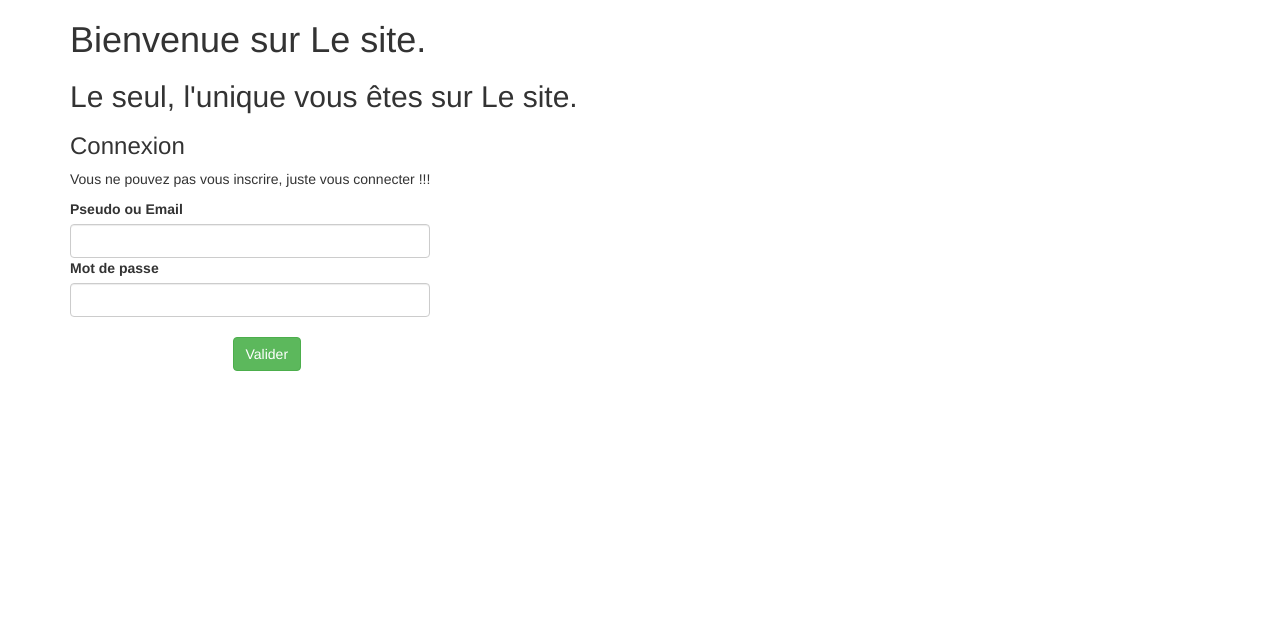
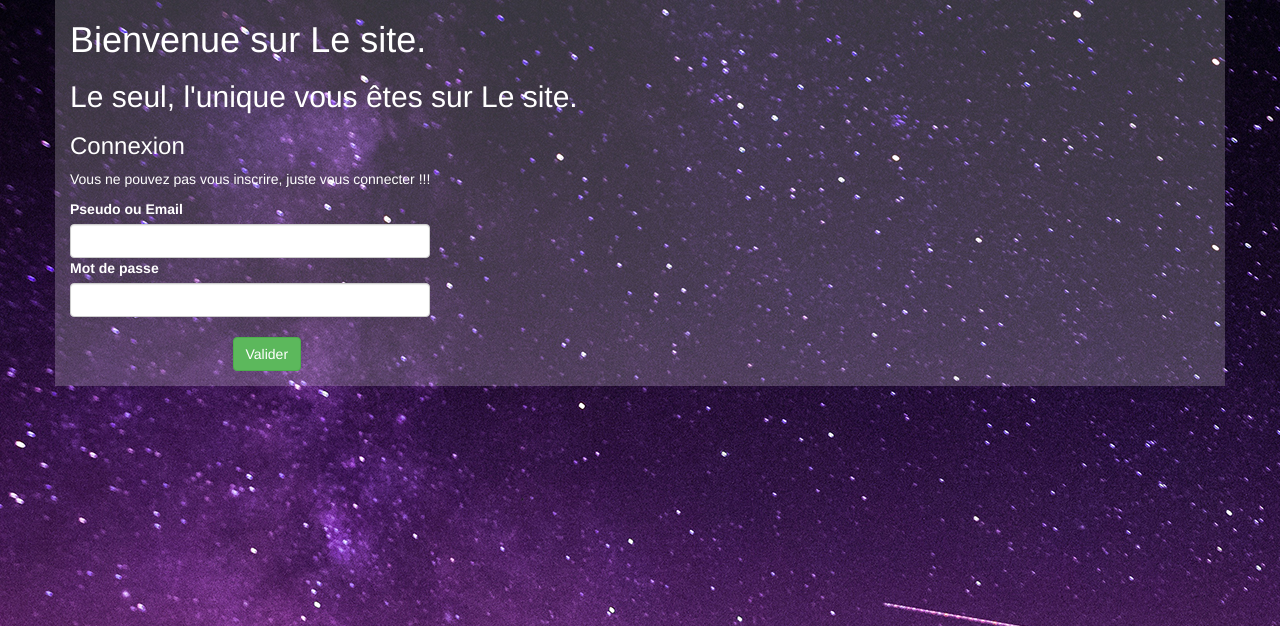
Before and after one commit to adritaptap/authentification_test, a PHP site: page / in a window 1280 px wide. Shown: the top 626 px of the page. Run offline with PHP 8.4, Linux system fonts and the light colour scheme.

Commit message:
add style and images

```diff
--- a/index.php
+++ b/index.php
@@ -5,6 +5,7 @@
 	<title>test authentification</title>
 	<!-- Latest compiled and minified CSS -->
 	<link rel="stylesheet" href="https://maxcdn.bootstrapcdn.com/bootstrap/3.3.7/css/bootstrap.min.css" integrity="sha384-BVYiiSIFeK1dGmJRAkycuHAHRg32OmUcww7on3RYdg4Va+PmSTsz/K68vbdEjh4u" crossorigin="anonymous">
+	<link rel="stylesheet" href="styles.css" >
 
 </head>
 <body>
--- a/styles.css
+++ b/styles.css
@@ -0,0 +1,12 @@
+
+.content {
+
+	background-color: rgba(255,255,255, 0.2);
+	color : #fff;
+
+}
+
+body {
+
+	background-image: url("images/fondp.jpg");
+}
```
Also changed, not shown: images/fondp.jpg (added), 1 other file.
